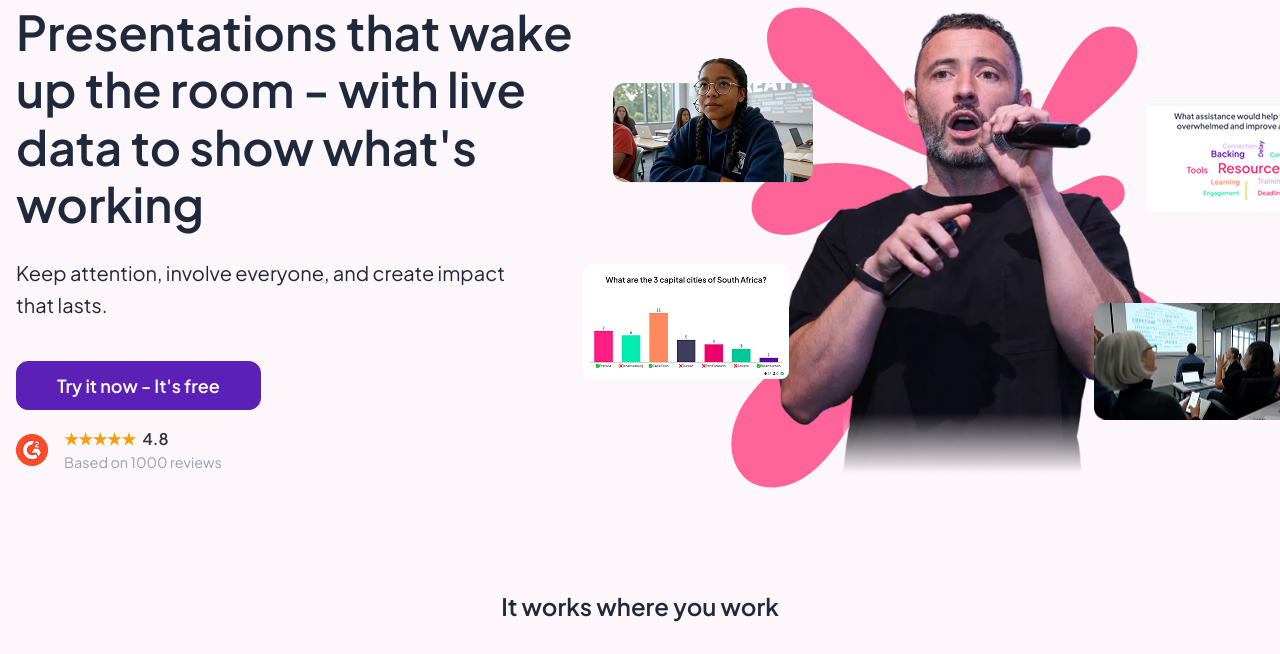
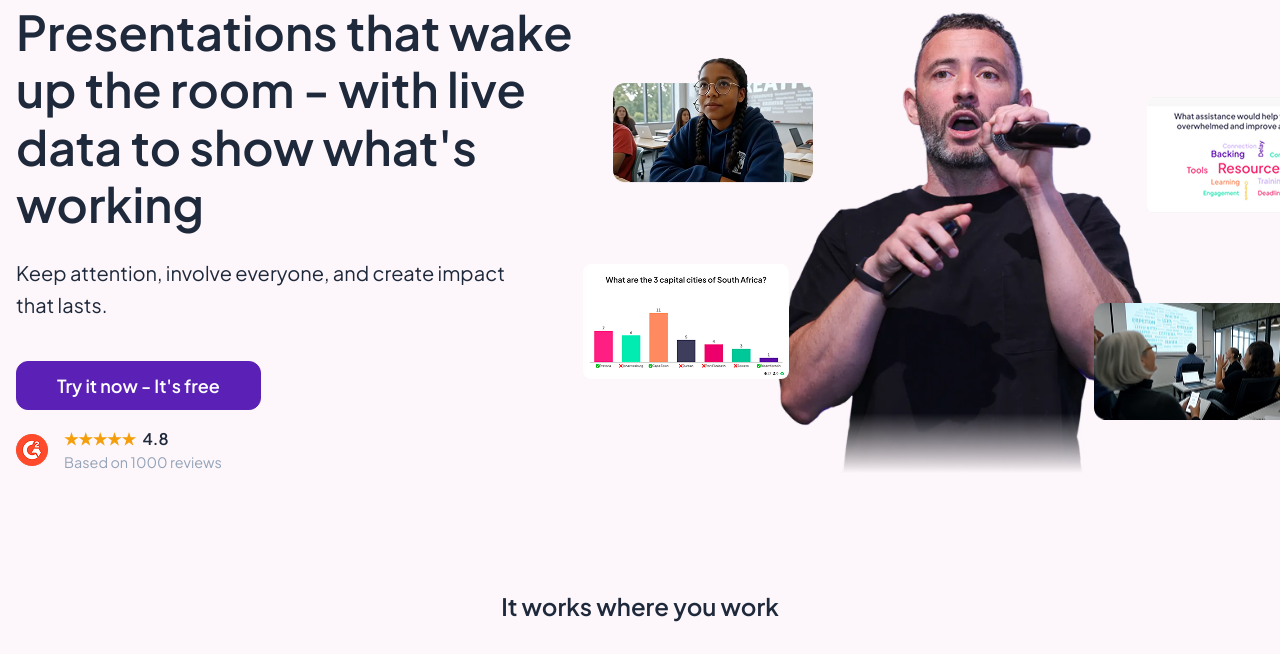
Before and after one commit to nash-gg/aha-homepage, a website built with Vite: page index.html in a window 1280 px wide. Shown: the part 122-776 px from the top of the page. Built offline with nearby package versions, Linux system fonts and the light colour scheme; files whose address does not match are found by name.

Commit message:
AHA-40682 refactor: Remove scale logo SVG and associated styles to streamline the hero visuals section

```diff
--- a/index.html
+++ b/index.html
@@ -92,30 +92,6 @@
         </div>
         <!-- Right Column: Abstract Image Composition -->
         <div class="hero-visuals">
-          <div class="scale-logo">
-            <svg width="548" height="537" viewBox="0 0 548 537" fill="none" xmlns="http://www.w3.org/2000/svg">
-              <defs>
-                <filter id="liquid-goo">
-                  <feGaussianBlur in="SourceGraphic" stdDeviation="15" result="blur" />
-                  <feColorMatrix in="blur" mode="matrix" values="1 0 0 0 0  0 1 0 0 0  0 0 1 0 0  0 0 0 25 -12"
-                    result="goo" />
-                  <feComposite in="SourceGraphic" in2="goo" operator="atop" />
-                </filter>
-              </defs>
-              <path
-                d="M116.66 188.077C190.501 180.748 258.871 220.327 228.97 302.6C214.899 344.946 188.489 396.491 166.252 435.446C147.42 468.428 120.872 519.909 82.3845 531.462C32.3889 546.46 9.12652 502.394 26.4112 459.267C34.2754 439.642 52.1436 421.003 67.6156 406.678C106.735 370.468 143.057 341.25 182.478 305.165C220.401 270.452 207.944 218.436 149.114 237.551C121.035 246.682 100.524 269.312 68.5275 263.204C52.7808 260.199 40.3857 247.665 42.6378 230.954C46.6935 200.861 91.0172 189.907 116.66 188.077Z"
-                fill="#FF4081" />
-              <path
-                d="M307.743 263.398C332.449 260.717 361.378 275.779 383.944 285.57C419.418 300.958 491.752 337.792 513.575 371.691C528.294 394.555 518.438 423.18 494.613 429.227C464.835 434.345 445.897 416.88 427.154 397.894C398.405 368.776 370.634 332.478 343.659 304.013C314.115 275.675 281.447 287.271 292.454 326.991C298.895 350.214 325.601 377.188 308.281 402.474C295.838 420.64 273.929 411.453 264.468 394.632C243.01 356.482 252.125 268.345 307.733 263.398H307.743Z"
-                fill="#FF4081" />
-              <path
-                d="M270.174 187.335C245.468 190.016 212.517 172.022 189.952 162.232C154.477 146.843 87.1687 111.826 67.2493 80.8747C52.5302 58.0103 56.4326 26.6239 86.2107 21.5061C115.989 16.3882 134.89 35.1042 152.941 53.3892C180.289 81.0926 208.705 119.921 237.72 148.855C260.692 173.593 298.319 165.121 287.312 125.401C280.871 102.179 252.555 71.2291 271.997 46.7926C286.201 28.9413 305.711 40.3798 314.113 56.6874C335.261 97.7328 328.151 180.922 270.183 187.335L270.174 187.335Z"
-                fill="#FF4081" />
-              <path
-                d="M351.121 213.718C351.12 213.716 351.122 213.715 351.123 213.716C367.309 230.534 397.857 202.41 414.756 200.718C427.04 199.489 442.098 204.366 441.74 219.408C441.74 243.962 397.057 247.611 378.837 245.794C343.649 242.285 318.222 219.262 331.07 180.379C341.839 147.783 376.76 72.4819 402.905 51.1969C430.817 28.4691 464.048 45.6737 453.226 81.4308C445.165 108.05 390.65 146.769 368.477 167.369C356.778 178.237 337.639 198.329 351.118 213.719C351.119 213.72 351.122 213.719 351.121 213.718Z"
-                fill="#FF4081" />
-            </svg>
-          </div>
           <!-- Main speaker image -->
           <img src="Main Image.png" class="visual-item speaker" alt="Speaker">
 
--- a/style.css
+++ b/style.css
@@ -358,34 +358,6 @@ header .nav-item {
   position: relative;
 }
 
-.scale-logo {
-  width: 40vw;
-  position: absolute;
-  top: 50%;
-  left: 50%;
-  transform: translate(-50%, -50%);
-  z-index: -1;
-  pointer-events: none;
-  display: flex;
-  justify-content: center;
-  align-items: center;
-}
-
-.scale-logo svg {
-  width: 60vw;
-  height: auto;
-  opacity: 0.8;
-  transition: all 0.2s ease;
-}
-
-.hero-visuals:hover .scale-logo svg {
-  opacity: 1;
-  transform: scale(1.1);
-  transition: all .2s ease;
-}
-
-
-
 /* Hero Left Column */
 .hero-content {
   flex: 1;
@@ -469,7 +441,7 @@ header .nav-item {
 }
 
 .rating {
-  color: #333;
+  color: var(--theme-text);
   margin-left: 0.25rem;
 }
 
@@ -639,12 +611,11 @@ header .nav-item {
   border: 1px solid #E3E3E3;
   border-radius: 8px;
   box-shadow: none;
-  transition: transform 0.2s, box-shadow 0.2s;
+  transition: background-color 0.2s;
 }
 
 .integration-card:hover {
-  transform: translateY(-2px);
-  box-shadow: 0 8px 12px -1px rgba(0, 0, 0, 0.05);
+  background-color: #ffffff;
 }
 
 .integration-card img {
@@ -1572,10 +1543,6 @@ header .nav-item {
     z-index: 50;
   }
 
-  .scale-logo svg {
-    width: 90vw;
-  }
-
   /* Usecase Cards */
   .usecase-card {
     top: 4rem;
@@ -1763,7 +1730,7 @@ header .nav-item {
   .rating {
     margin-left: 0.5rem;
     font-weight: 700;
-    color: #1e293b;
+    color: var(--theme-text);
   }
 
   .reviews {
@@ -1776,16 +1743,6 @@ header .nav-item {
     padding: 0.6rem 1.25rem;
     font-size: 0.9rem;
     border-radius: 8px;
-  }
-
-  .scale-logo {
-    display: flex;
-    width: 100vw;
-  }
-
-  .scale-logo svg {
-    width: 140vw;
-    max-width: none;
   }
 
   .hero-visuals {
```
